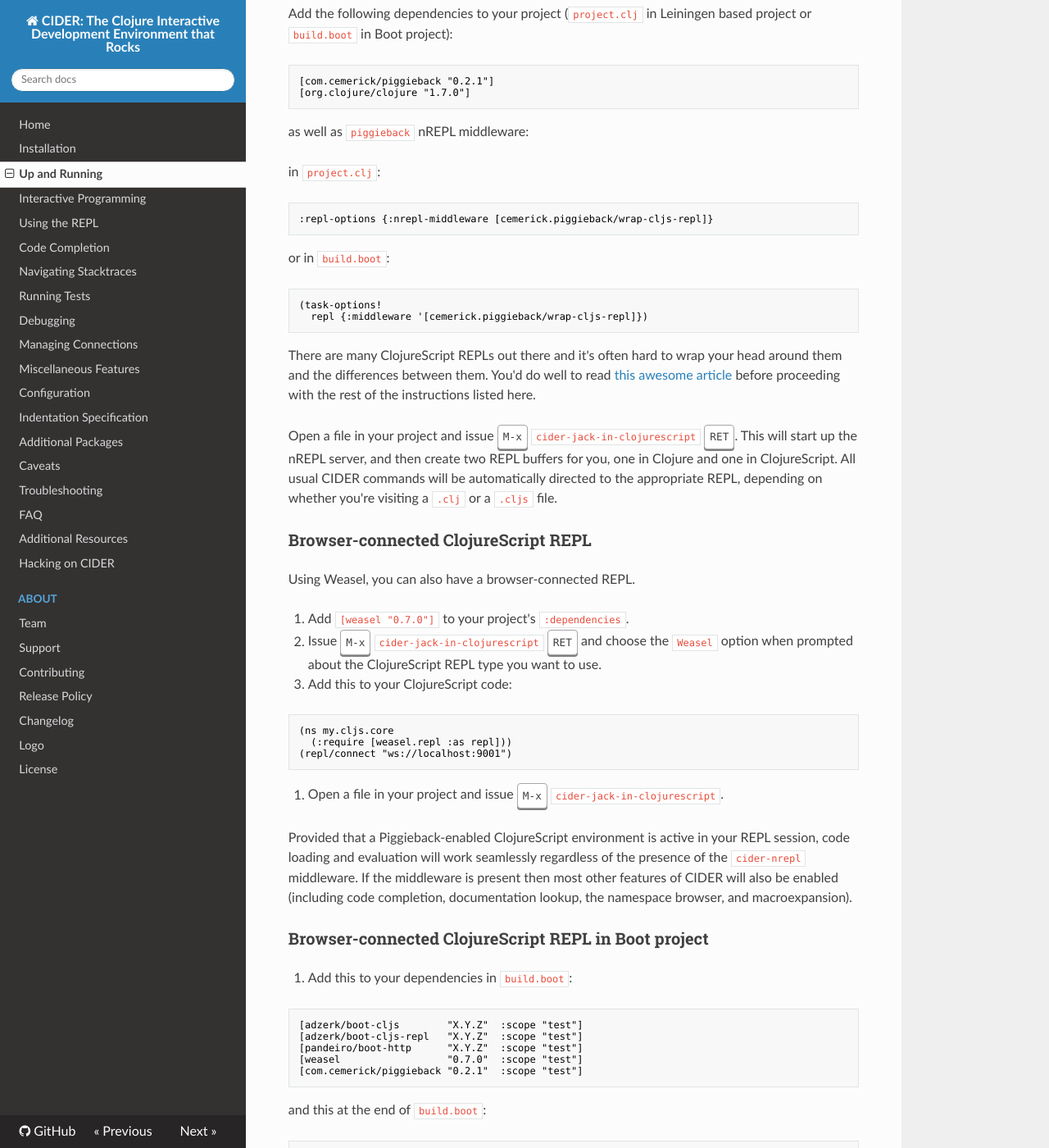
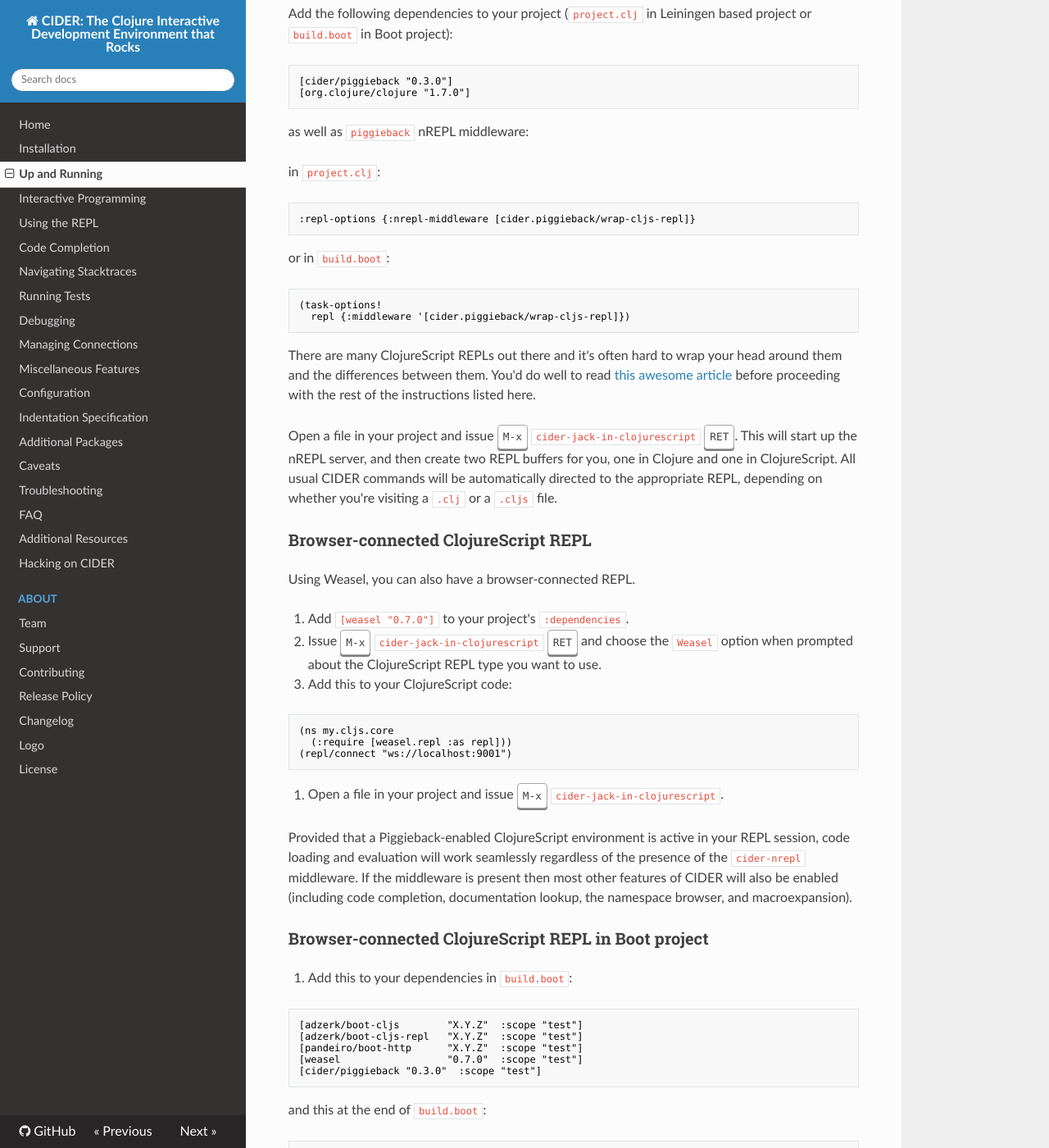
Before and after one commit to clojure-emacs/cider, an MkDocs documentation site: the page built from doc/up_and_running.md, in a window 1280 px wide and 1400 px high, scrolled down 1937 px. Shown: the whole window at 82% size. Built offline with MkDocs 1.6.1, drawn with Linux system fonts in a browser that asks for light colours; nearby versions of some CDN libraries; old or Windows-style settings are respelled for this version of MkDocs; some of the changed text lies outside the part shown.

Commit message:
Update ClojureScript instructions for new piggieback 0.3

````diff
--- a/doc/up_and_running.md
+++ b/doc/up_and_running.md
@@ -86,7 +86,7 @@
 or `build.boot` in Boot project):
 
 ```clojure
-[com.cemerick/piggieback "0.2.1"]
+[cider/piggieback "0.3.0"]
 [org.clojure/clojure "1.7.0"]
 ```
 
@@ -94,13 +94,13 @@
 
 in `project.clj`:
 ```clojure
-:repl-options {:nrepl-middleware [cemerick.piggieback/wrap-cljs-repl]}
+:repl-options {:nrepl-middleware [cider.piggieback/wrap-cljs-repl]}
 ```
 
 or in `build.boot`:
 ```clojure
 (task-options!
-  repl {:middleware '[cemerick.piggieback/wrap-cljs-repl]})
+  repl {:middleware '[cider.piggieback/wrap-cljs-repl]})
 ```
 
 There are many ClojureScript REPLs out there and it's often hard to wrap your
@@ -150,7 +150,7 @@
 [adzerk/boot-cljs-repl   "X.Y.Z"  :scope "test"]
 [pandeiro/boot-http      "X.Y.Z"  :scope "test"]
 [weasel                  "0.7.0"  :scope "test"]
-[com.cemerick/piggieback "0.2.1"  :scope "test"]
+[cider/piggieback "0.3.0"  :scope "test"]
 ```
 
 and this at the end of `build.boot`:
@@ -187,14 +187,14 @@
 2. Add these to your dev `:dependencies`:
 
 ```clojure
-[com.cemerick/piggieback "0.2.1"]
+[cider/piggieback "0.3.0"]
 [figwheel-sidecar "0.5.0-2"]
 ```
 
 3. Add this to your dev `:repl-options`:
 
 ```clojure
-:nrepl-middleware [cemerick.piggieback/wrap-cljs-repl]
+:nrepl-middleware [cider.piggieback/wrap-cljs-repl]
 ```
 
 4. Start the REPL with `cider-jack-in-clojurescript` (<kbd>C-c M-J</kbd>)
````
Also changed, not shown: doc/index.md (+1 -1 lines).
